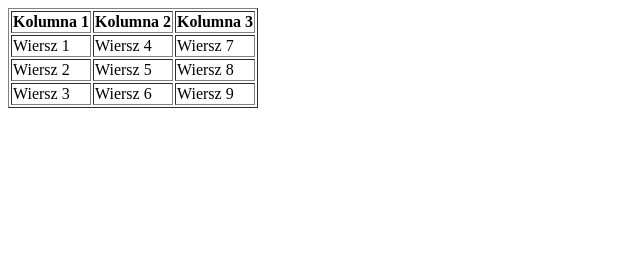
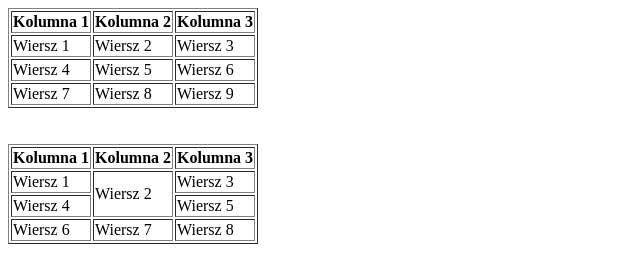
Before and after one commit to madri89/38172, a plain HTML site: page index.html in a window 1280 px wide. Shown: the whole page, without its empty margins (0-640 px from the left). Drawn offline with Linux system fonts and the light colour scheme.

Commit message:
dodanie kolejnego zadania

```diff
--- a/index.html
+++ b/index.html
@@ -7,6 +7,9 @@
     <title>Document</title>
 </head>
 <body>
+
+    <!-- Tabela z zadania #38173-->
+
     <table border=1 style="text-align: left;">
         <thead>
            <tr>
@@ -19,18 +22,46 @@
             <!-- (tr>(td{Wiersz })*3)*3 -->
         <tr>
             <td>Wiersz 1</td>
-            <td>Wiersz 4</td>
-            <td>Wiersz 7</td>
+            <td>Wiersz 2</td>
+            <td>Wiersz 3</td>
         </tr>
         <tr>
-            <td>Wiersz 2</td>
+            <td>Wiersz 4</td>
             <td>Wiersz 5</td>
-            <td>Wiersz 8</td>
+            <td>Wiersz 6</td>
         </tr>
         <tr>
+            <td>Wiersz 7</td>
+            <td>Wiersz 8</td>
+            <td>Wiersz 9</td>
+        </tr>
+        </tbody>
+    </table><br><br>
+
+    <!-- Tabela z zadania #38173-->
+
+    <table border=1 style="text-align: left;">
+        <thead>
+           <tr>
+                <th>Kolumna 1</th>
+                <th>Kolumna 2</th>
+                <th>Kolumna 3</th>
+           </tr>
+        </thead>
+        <tbody>
+        <tr>
+            <td>Wiersz 1</td>
+            <td rowspan="2">Wiersz 2</td>
             <td>Wiersz 3</td>
+        </tr>
+        <tr>
+            <td>Wiersz 4</td>
+            <td>Wiersz 5</td>
+        </tr>
+        <tr>
             <td>Wiersz 6</td>
-            <td>Wiersz 9</td>
+            <td>Wiersz 7</td>
+            <td>Wiersz 8</td>
         </tr>
         </tbody>
     </table>
```
